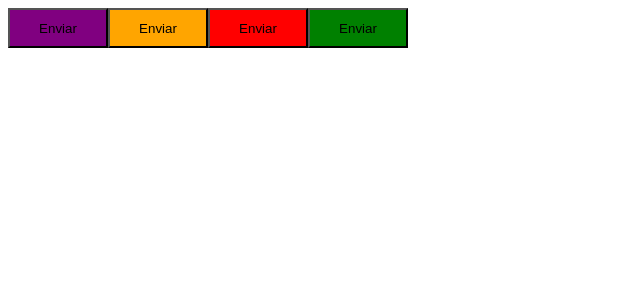
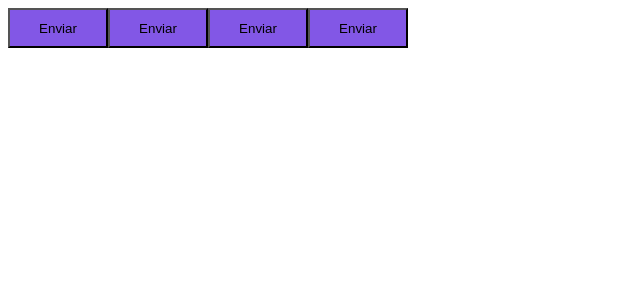
Before and after one commit to soapmactavish23/02-ignite-timer, a React (Vite) app: page / in a window 1280 px wide. Shown: the top 300 px of the page, without its empty margins (0-640 px from the left). Built offline with nearby package versions, Linux system fonts and the light colour scheme.

Commit message:
#D036 - Configurando temas

```diff
--- a/src/App.tsx
+++ b/src/App.tsx
@@ -1,12 +1,14 @@
+import { ThemeProvider } from "styled-components";
 import { Button } from "./components/Button";
+import { defaultTheme } from "./styles/themes/default";
 
 export function App() {
   return (
-    <>
+    <ThemeProvider theme={defaultTheme}>
       <Button variant="primary" />
       <Button variant="secondary" />
       <Button variant="danger" />
       <Button variant="success" />
-    </>
+    </ThemeProvider>
   );
 }
--- a/src/components/Button.styles.ts
+++ b/src/components/Button.styles.ts
@@ -1,4 +1,4 @@
-import styled from "styled-components";
+import styled, { css } from "styled-components";
 
 export type ButtonVariant = "primary" | "secondary" | "danger" | "success";
 
@@ -17,7 +17,9 @@
   width: 100px;
   height: 40px;
 
-  ${(props) => {
-    return `background-color: ${buttonVariants[props.variant]}`;
-  }}
+  background-color: ${props => props.theme.primary};
+
+  /* ${(props) => {
+    return css`background-color: ${buttonVariants[props.variant]}`;
+  }} */
 `;
--- /dev/null
+++ b/src/styles/themes/default.ts
@@ -0,0 +1,4 @@
+export const defaultTheme = {
+    primary: '#8257e6',
+    secondary: 'orange'
+}
```
